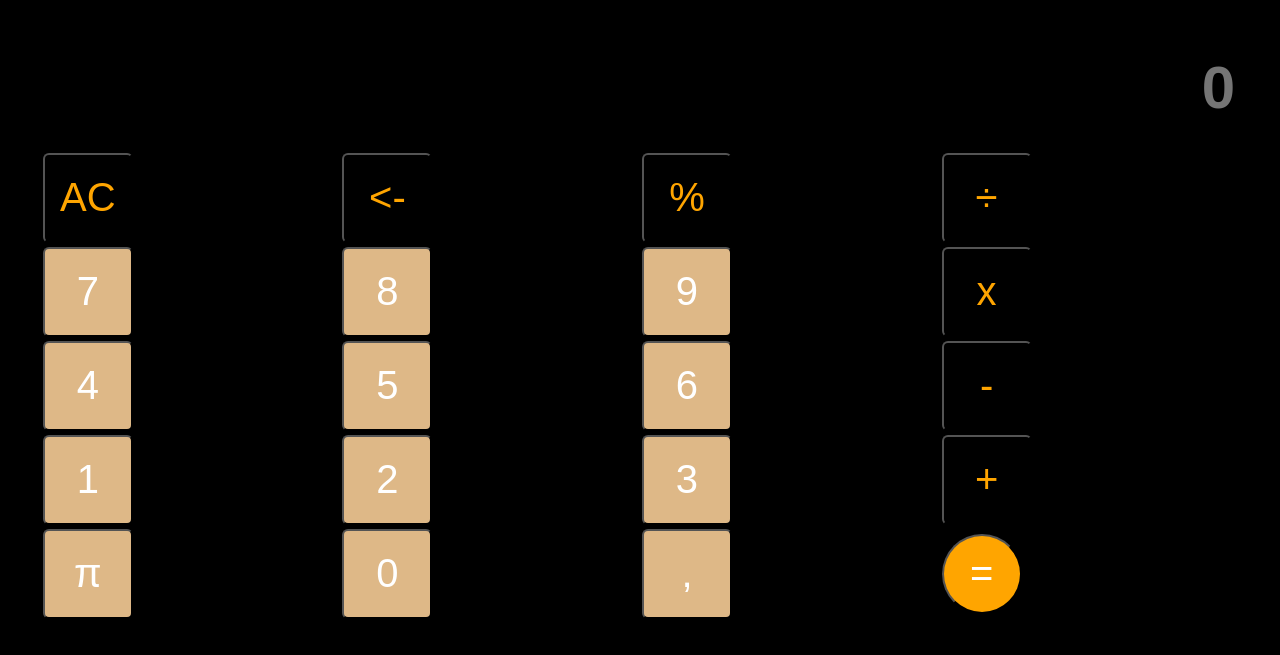
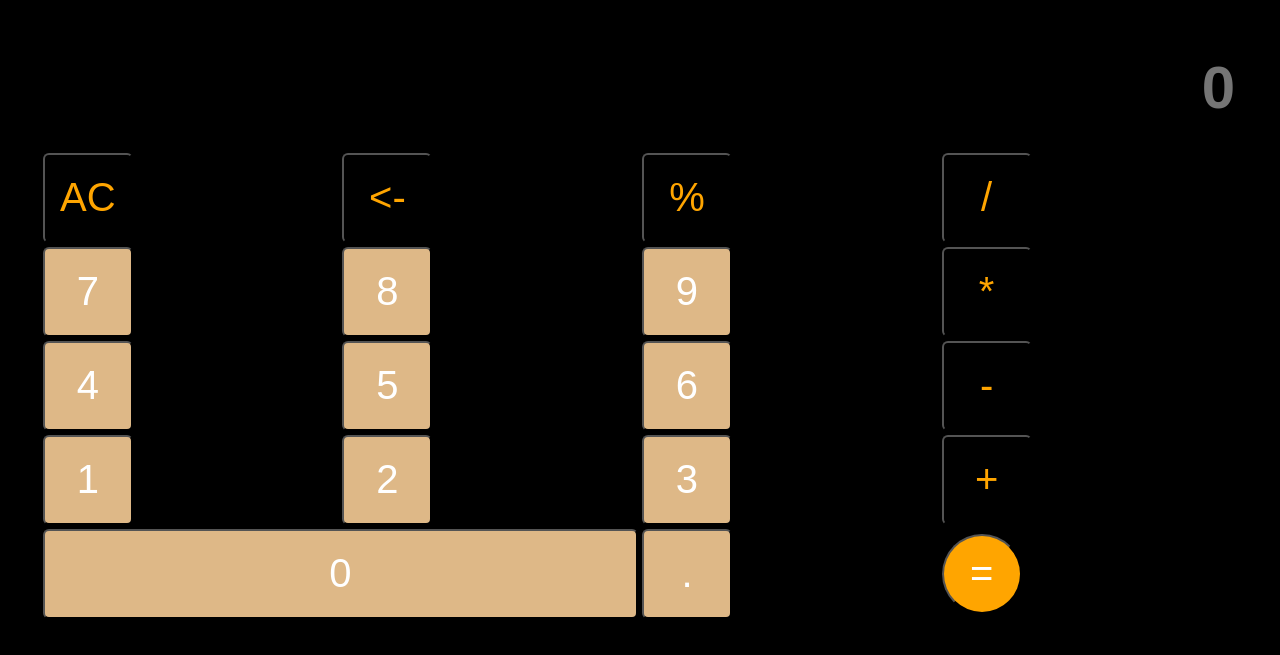
Before and after one commit to macpratony/Calculadora, a plain HTML site: page index.html in a window 1280 px wide. Shown: the part 77-732 px from the top of the page. Drawn offline with Linux system fonts and the light colour scheme.

Commit message:
calculadora al 90 porciento

```diff
--- a/index.html
+++ b/index.html
@@ -23,13 +23,13 @@
         <td><input type="button" id="clearAll" class="test" value="AC" onclick="operation(this);"></input></td>
         <td><input type="button" id="clear" class="test" value="<-" onclick="operation(this);"></input></td>
         <td><input type="button" id="porcentaje" class="test" value="%" onclick="operation(this);"></input></td>
-        <td><input type="button" id="/" class="test" value="÷" onclick="operation(this);"></input></td>
+        <td><input type="button" id="/" class="test" value="/" onclick="operation(this);"></input></td>
       </tr>
         <tr>
         <td><input type="button" value="7" id="siete" class="test1" onclick="operation(this);"</td>
         <td><input type="button" id="ocho" value="8" class="test1" onclick="operation(this);"></input></td>
         <td><input type="button" id="nueve" value="9" class="test1" onclick="operation(this);"></input></td>
-        <td><input type="button" id="*" class="test" value="x" onclick="operation(this);"></input></td>
+        <td><input type="button" id="*" class="test" value="*" onclick="operation(this);"></input></td>
       </tr>
       <tr>
         <td><input type="button" id="cuatro" value="4" class="test1" onclick="operation(this);"></input></td>
@@ -44,9 +44,8 @@
         <td><input type="button" id="+" value="+" class="test" onclick="operation(this);"></input></td>
       </tr>
       <tr>
-        <td><input type="button" id="borrar" value="π" class="test1"></input></td>
-        <td><input type="button" id="cero" value="0" class="test1" onclick="operation(this);"></input></td>
-        <td><input type="button" id="," value="," class="test1" onclick="operation(this);"></input></td>
+        <td colspan="2"><input type="button" id="cero" value="0" onclick="operation(this);"></input></td>
+        <td><input type="button" id="." value="." class="test1" onclick="operation(this);"></input></td>
         <td><input type="button" id="=" class="test2" value="=" onclick="operation(this);"></input></td>
       </tr>
     </table>
--- a/logic.js
+++ b/logic.js
@@ -24,7 +24,13 @@ const operation = (com) => {
     }
     salidaPantalla.value = aux;
   }else{
-    salidaPantalla.value += valorBoton;
+    if(salidaPantalla.value.length > 0){
+     salidaPantalla.value += valorBoton;
+    }else if(isNaN(valorBoton)){
+     salidaPantalla.value = '';
+    }else{
+      salidaPantalla.value += valorBoton;
+    }
   }
 
 }
--- a/style.css
+++ b/style.css
@@ -53,3 +53,13 @@ h1 {
   font-size: 40px;
   color: orchid;
 }
+
+#cero {
+  width: 100%;
+  height: 90px;
+  border-radius: 6px;
+  background: burlywood;
+  text-align: center;
+  color: #FFFFFF;
+  font-size: 40px;
+}
```
